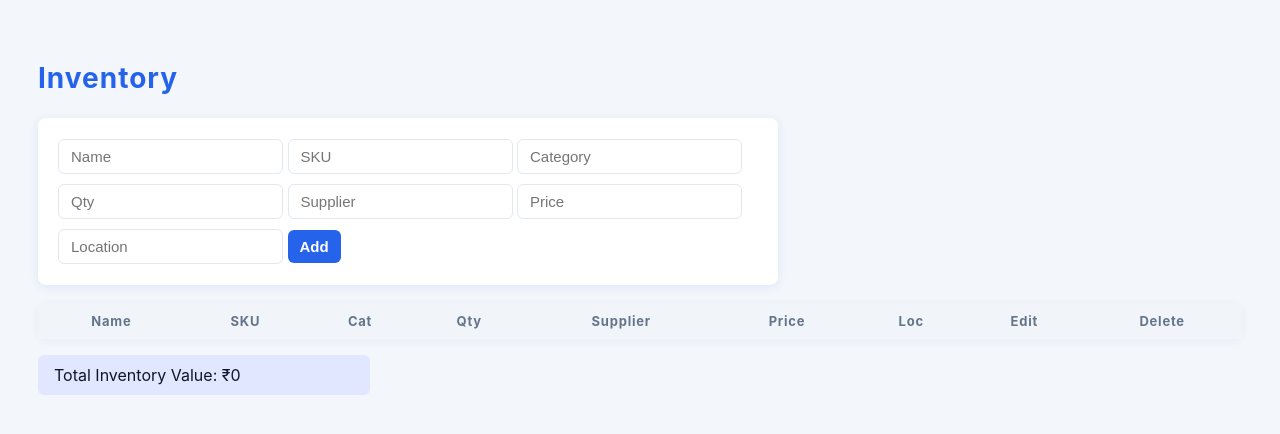
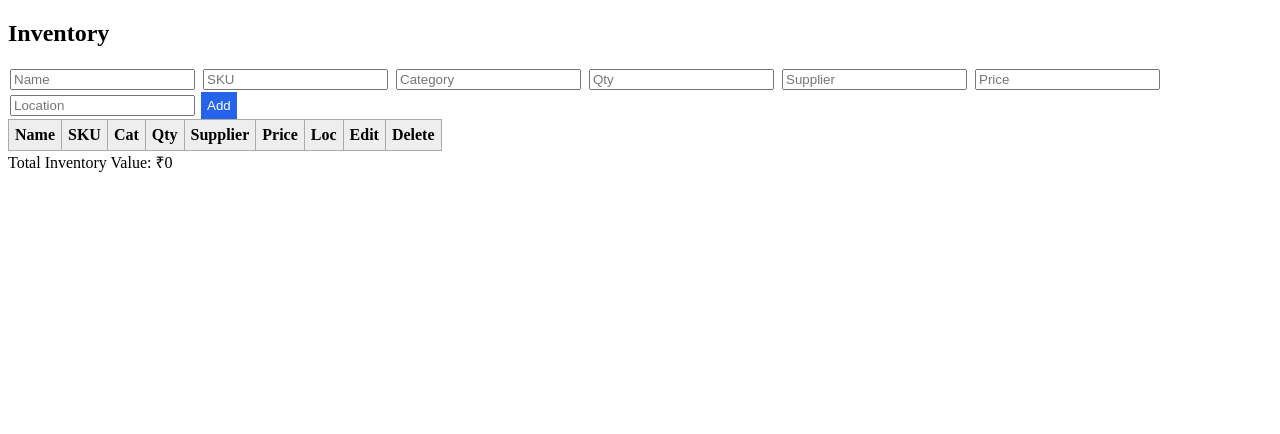
Before and after one commit to kaleesm07/-my-project, a plain HTML site: page index.html in a window 1280 px wide. Drawn offline with Linux system fonts and the light colour scheme.

Commit message:
Update styles.css

```diff
--- a/styles.css
+++ b/styles.css
@@ -1,94 +1,25 @@
-body {
-    font-family: 'Inter', Arial, sans-serif;
-    background: #f3f6fa;
-    color: #1e293b;
-    padding: 30px;
+input {
+  margin: 2px;
 }
 
-  h2 {
-    font-size: 28px;
-    color: #2563eb;
-    letter-spacing: 1px;
+table, th, td {
+  border: 1px solid #aaa;
+  border-collapse: collapse;
+  padding: 6px;
 }
 
-  form {
-    background: #fff;
-    border-radius: 8px;
-    box-shadow: 0 2px 8px rgba(37, 99, 235, 0.1);
-    padding: 16px 20px;
-    margin-bottom: 16px;
-    max-width: 700px;
-  }
-
-  input,
-  select,
-  button {
-    padding: 8px 12px;
-    margin: 5px 0;
-    border: 1px solid #e2e8f0;
-    border-radius: 6px;
-    font-size: 15px;
-  }
-
-  input:focus {
-    outline: none;
-    border-color: #2563eb;
-    box-shadow: 0 0 0 2px rgba(37, 99, 235, 0.1);
+th {
+  background: #eee;
 }
 
 button {
   background: #2563eb;
   color: #fff;
   border: none;
-    border-radius: 6px;
-    font-weight: 600;
-    cursor: pointer;
-    transition: background 0.22s;
+  padding: 6px;
 }
 
-  button:hover {
-    background: #1e40af;
+#grandTotal {
+  margin-top: 10px;
+  font-weight: bold;
 }
-
-  .error {
-    color: #ef4444;
-    margin-left: 12px;
-  }
-
-  table {
-    background: #fff;
-    border-radius: 8px;
-    box-shadow: 0 2px 8px rgba(37, 99, 235, 0.06);
-    width: 100%;
-    margin-top: 18px;
-    border-collapse: collapse;
-  }
-
-  th {
-    background: #f1f5f9;
-    color: #64748b;
-    font-size: 13px;
-    font-weight: 700;
-    padding: 10px;
-    letter-spacing: 0.06em;
-  }
-
-  td {
-    padding: 10px 12px;
-    font-size: 14px;
-    border-bottom: 1px solid #e2e8f0;
-  }
-
-  tr:last-child td {
-    border-bottom: none;
-  }
-
-  #total {
-    background: #e0e7ff;
-    color: #0f172a;
-    padding: 10px 16px;
-    border-radius: 6px;
-    font-size: 16px;
-    margin-top: 16px;
-    max-width: 300px;
-  }
```
Lines whose indentation alone changed are shown as unchanged.
